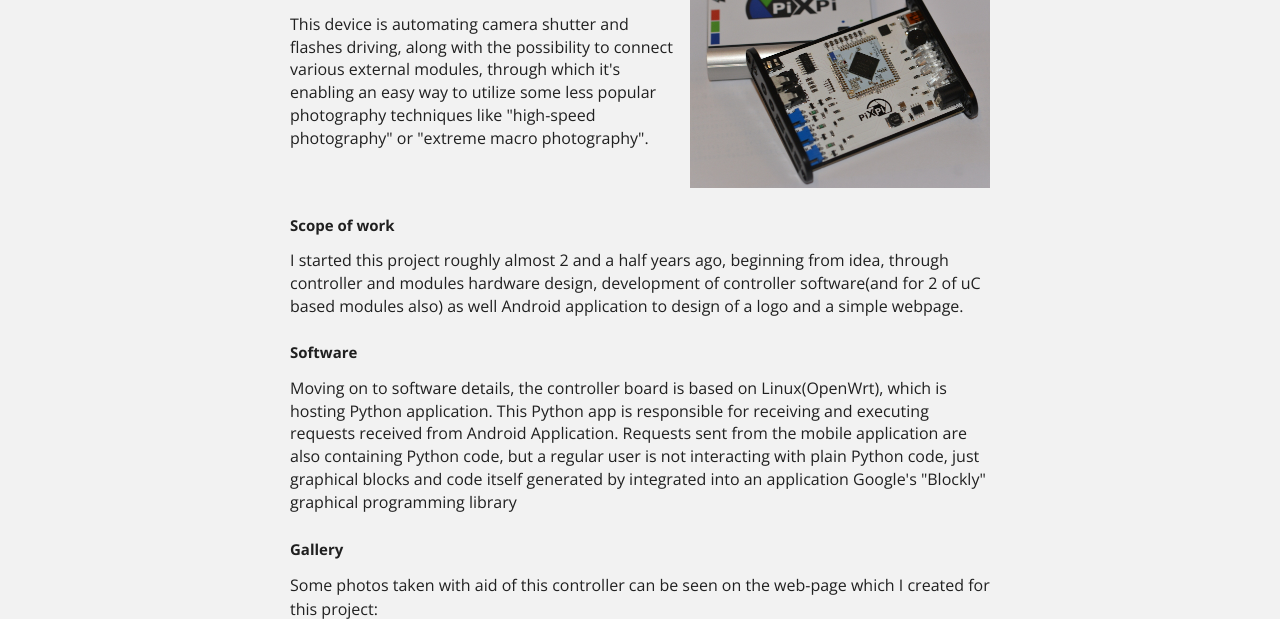
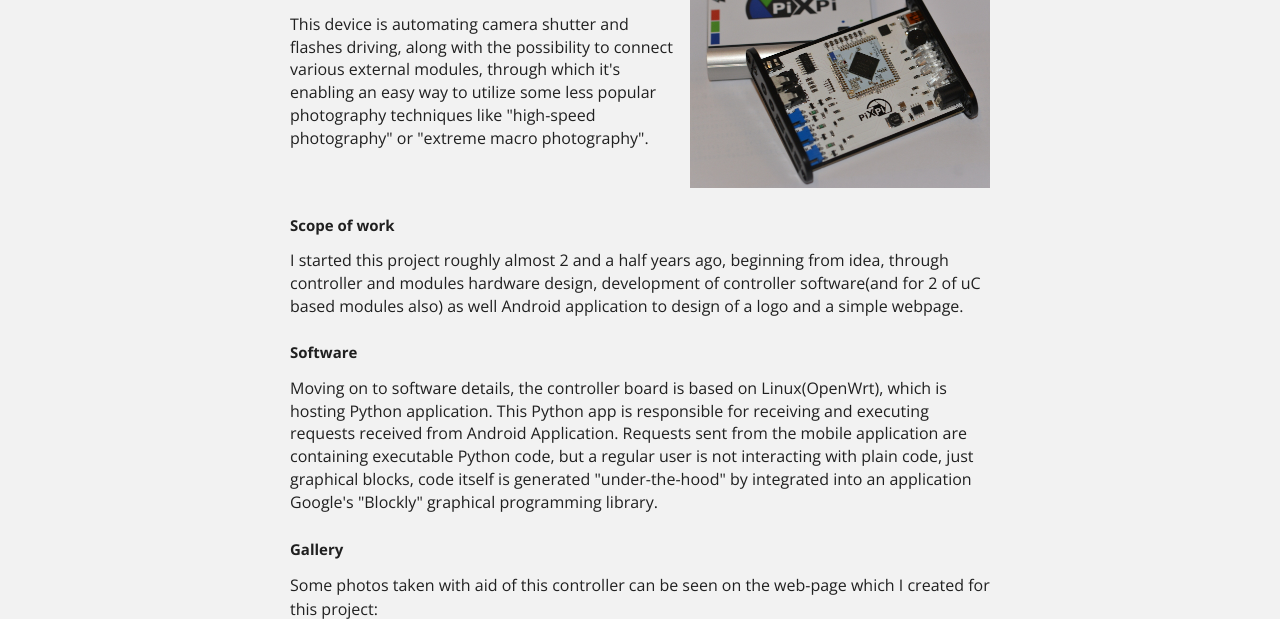
Before and after one commit to krzysztofkrzeslak/krzysztofkrzeslak.github.io, a plain HTML site: page projects/pixpi.html in a window 1280 px wide. Shown: the part 177-796 px from the top of the page. Drawn offline with nearby package versions, Linux system fonts and the light colour scheme.

Commit message:
typo/content fixes/improvements

```diff
--- a/projects/pixpi.html
+++ b/projects/pixpi.html
@@ -60,10 +60,10 @@
  <p>
    Moving on to software details, the controller board is based on Linux(OpenWrt), which is hosting Python application.
     This Python app is responsible for receiving and executing requests received from Android Application.
-    Requests sent from the mobile application are also containing Python code,
-    but a regular user is not interacting with plain Python code,
-    just graphical blocks and code itself generated by integrated into an application
-    Google's "Blockly" graphical programming library
+    Requests sent from the mobile application are containing executable Python code,
+    but a regular user is not interacting with plain code,
+    just graphical blocks, code itself is generated "under-the-hood" by integrated into an application
+    Google's "Blockly" graphical programming library.
   </p>
 <h4>Gallery</h4>
    Some photos taken with aid of this controller can be seen on the web-page which I created for this project:<br> <a href="http://pixpi.org/gallery/">PiXPi photo gallery</a>
```
Also changed, not shown: projects/gpr.html (+3 -2 lines).
